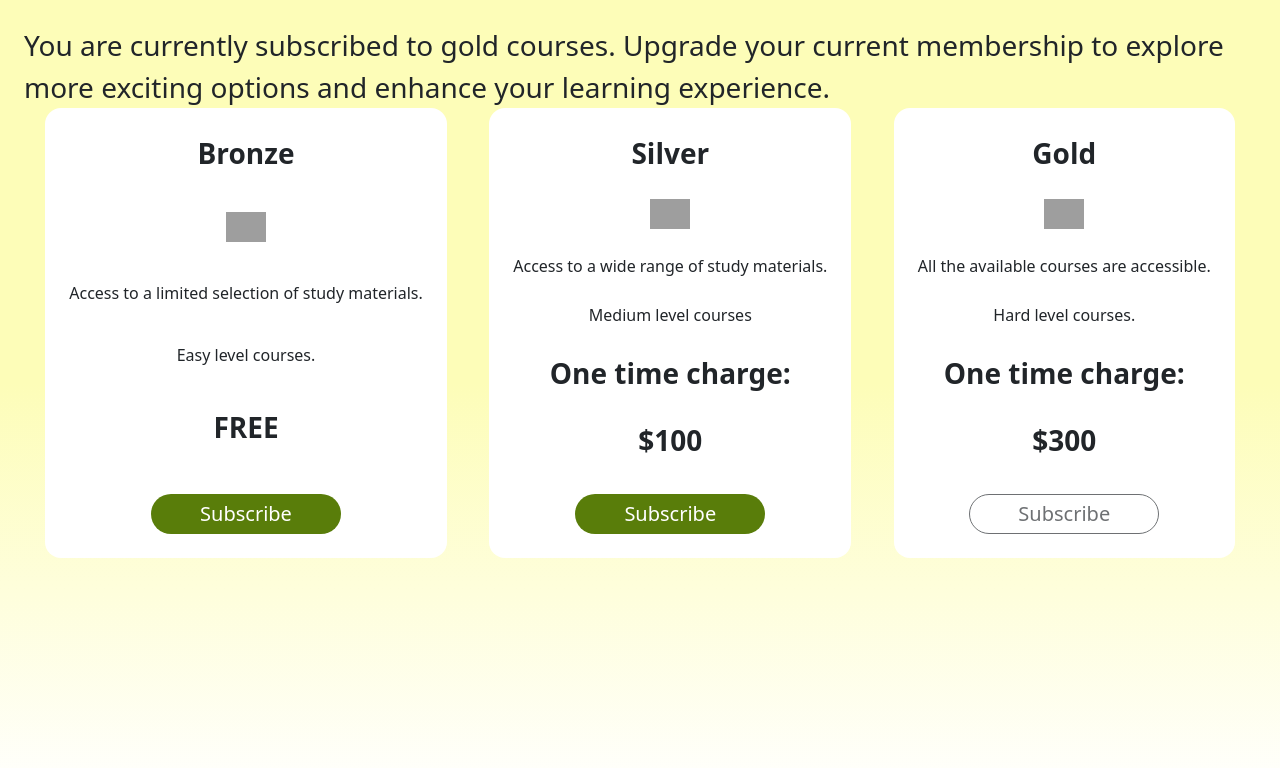
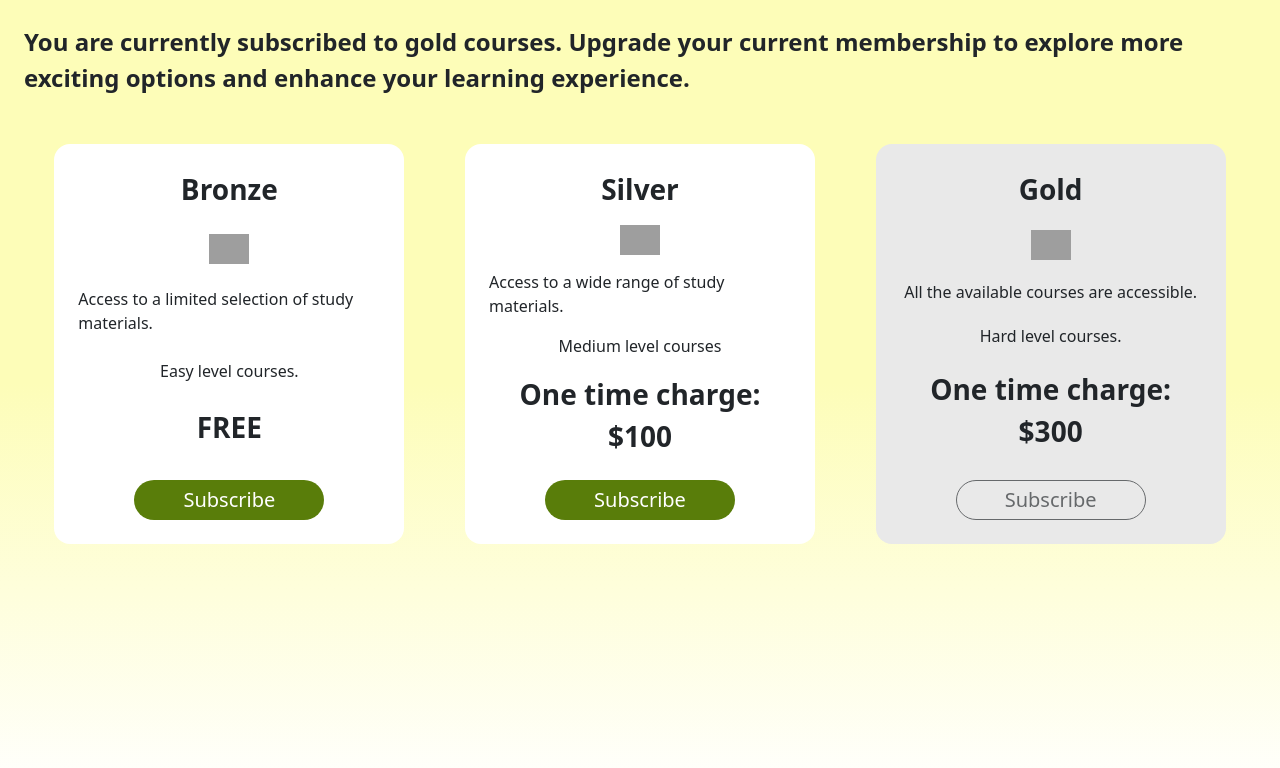
Before and after one commit to azhar9/COMP8347, a Django app: template onlinelearningapp/templates/change_membership.html in a window 1280 px wide. Shown: the top 768 px of the page. Run offline with Django 4.2, Linux system fonts and the light colour scheme; the template is opened without the code that fills it: values that come from a table or form of the project are taken from there, others are empty; data comes from the database, SQL or seed files in the repository; tables that the repository leaves empty hold one stand-in row (values such as "Sample post"); some libraries are stand-ins or nearby versions; grey boxes are pictures that could not be loaded.

Commit message:
finished css on the membership page

```diff
--- a/onlinelearningapp/static/css/membership.css
+++ b/onlinelearningapp/static/css/membership.css
@@ -1,5 +1,6 @@
 .membership-option {
-    height: 450px;
+    height: 400px;
+    width: 350px;
 }
 
 .membership-star {
--- a/onlinelearningapp/static/css/style.css
+++ b/onlinelearningapp/static/css/style.css
@@ -13,6 +13,10 @@ a {
 
 .background-white {
   background: white !important;
+}
+
+.background-off-white {
+    background: #E9E9E9 !important;
 }
 
 .btn-color-primary {
--- a/onlinelearningapp/templates/change_membership.html
+++ b/onlinelearningapp/templates/change_membership.html
@@ -10,37 +10,51 @@
     <link href="{% static 'css/membership.css' %}" rel="stylesheet">
 </head>
 <body class="p-4">
-<div class="fs-3">You are currently subscribed to {{ user_profile.membership.name }} courses. Upgrade your current
+<div class="fs-4 fw-bold">You are currently subscribed to {{ user_profile.membership.name }} courses. Upgrade your
+    current
     membership to
     explore more exciting options and enhance your learning experience.
 </div>
 
-<div class="d-flex flex-row justify-content-around">
-    <div class="membership-option background-white d-flex flex-column align-items-center p-4 rounded-4 justify-content-between" id="bronze">
+<div class="d-flex flex-row justify-content-around mt-5">
+    <div class="membership-option background-white d-flex flex-column align-items-center p-4 rounded-4 justify-content-between"
+         id="bronze">
         <div class="fs-3 fw-bold">Bronze</div>
         <img src="{% static 'images/Bronze-Star.png' %}" class="membership-star">
         <div>Access to a limited selection of study materials.</div>
         <div>Easy level courses.</div>
         <div class="fs-3 fw-bold">FREE</div>
-        <button type="button" id="bronze-button" onclick="selectMembership('Bronze')" class="btn rounded-pill px-5 py-1 btn-color-primary mt-2 fs-5">Subscribe</button>
+        <button type="button" id="bronze-button" onclick="selectMembership('Bronze')"
+                class="btn rounded-pill px-5 py-1 btn-color-primary mt-2 fs-5">Subscribe
+        </button>
     </div>
-    <div class="membership-option background-white d-flex flex-column align-items-center p-4 rounded-4 justify-content-between" id="silver">
+    <div class="membership-option background-white d-flex flex-column align-items-center p-4 rounded-4 justify-content-between"
+         id="silver">
         <div class="fs-3 fw-bold">Silver</div>
         <img src="{% static 'images/Silver-Star.png' %}" class="membership-star">
         <div>Access to a wide range of study materials.</div>
         <div>Medium level courses</div>
-        <div class="fs-3 fw-bold">One time charge:</div>
-        <div class="fs-3 fw-bold">$100</div>
-        <button type="button" id="silver-button" onclick="selectMembership('Silver')" class="btn rounded-pill px-5 py-1 btn-color-primary mt-2 fs-5">Subscribe</button>
+        <div class="d-flex flex-column align-items-center">
+            <div class="fs-3 fw-bold">One time charge:</div>
+            <div class="fs-3 fw-bold">$100</div>
+        </div>
+        <button type="button" id="silver-button" onclick="selectMembership('Silver')"
+                class="btn rounded-pill px-5 py-1 btn-color-primary mt-2 fs-5">Subscribe
+        </button>
     </div>
-    <div class="membership-option background-white d-flex flex-column align-items-center p-4 rounded-4 justify-content-between" id="gold">
+    <div class="membership-option background-white d-flex flex-column align-items-center p-4 rounded-4 justify-content-between"
+         id="gold">
         <div class="fs-3 fw-bold">Gold</div>
         <img src="{% static 'images/Gold-Star.png' %}" class="membership-star">
         <div>All the available courses are accessible.</div>
         <div>Hard level courses.</div>
-        <div class="fs-3 fw-bold">One time charge:</div>
-        <div class="fs-3 fw-bold">$300</div>
-        <button type="button" id="gold-button" onclick="selectMembership('Gold')" class="btn rounded-pill px-5 py-1 btn-color-primary mt-2 fs-5">Subscribe</button>
+        <div class="d-flex flex-column align-items-center">
+            <div class="fs-3 fw-bold">One time charge:</div>
+            <div class="fs-3 fw-bold">$300</div>
+        </div>
+        <button type="button" id="gold-button" onclick="selectMembership('Gold')"
+                class="btn rounded-pill px-5 py-1 btn-color-primary mt-2 fs-5">Subscribe
+        </button>
     </div>
 </div>
 
@@ -67,12 +81,12 @@
         let currentMembership = "{{ user_profile.membership.name }}";
         if (currentMembership) {
             document.getElementById(currentMembership + '-button').disabled = true;
+            document.getElementById(currentMembership.toLowerCase()).classList.add('background-off-white');
         }
     }
 
 
 
 
-
 </script>
 </html>
```
